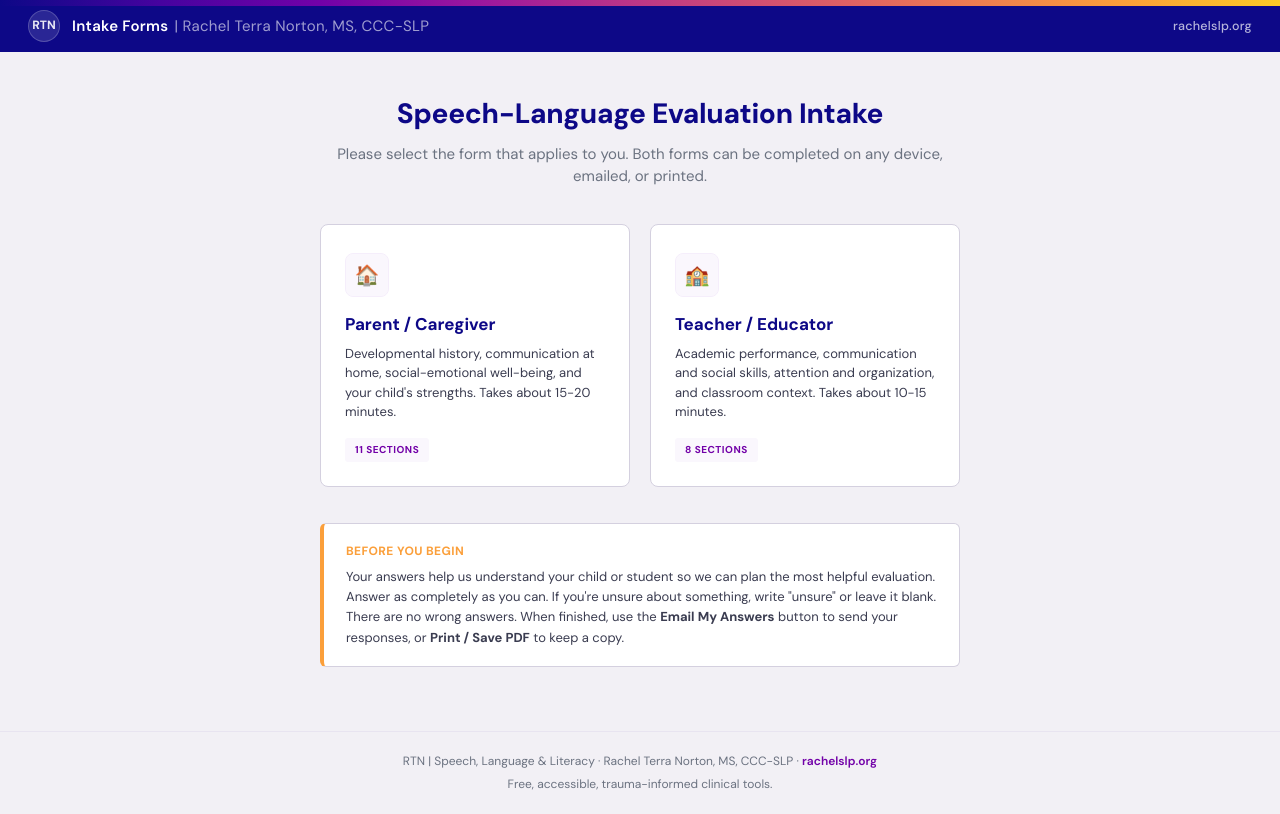
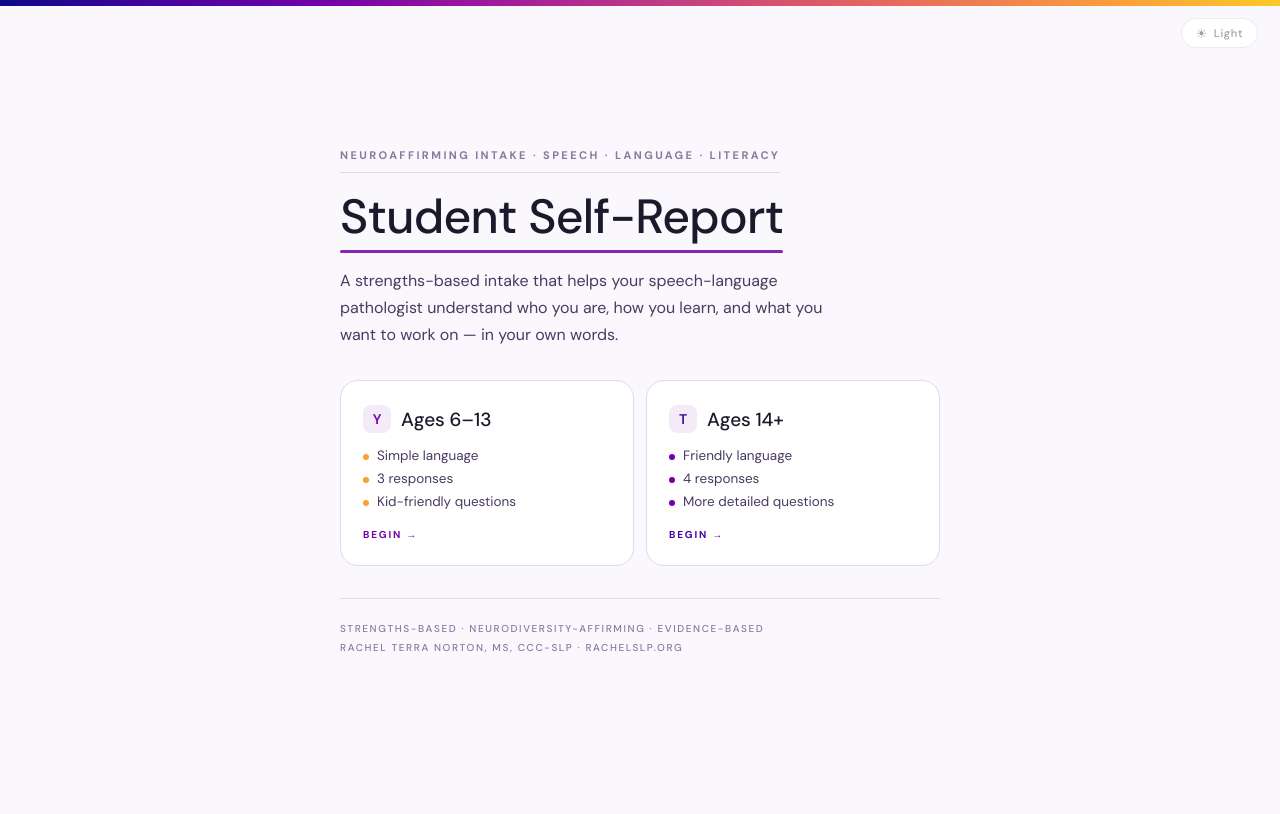
Before and after one commit to traumainformedslp-rachel/rtn-digital-intake, a React (Vite) app: page / in a window 1280 px wide. Built offline with nearby package versions, Linux system fonts and the light colour scheme.

Commit message:
Add files via upload

```diff
--- a/index.html
+++ b/index.html
@@ -1,103 +1,17 @@
 <!DOCTYPE html>
 <html lang="en">
-<head>
-<meta charset="UTF-8">
-<meta name="viewport" content="width=device-width, initial-scale=1.0">
-<title>Intake Forms | Rachel Terra Norton, MS, CCC-SLP</title>
-<meta name="description" content="Trauma-informed, evidence-based intake forms for speech-language pathology evaluation. Parent/caregiver and teacher/educator versions.">
-<meta name="author" content="Rachel Terra Norton, MS, CCC-SLP">
-<meta property="og:title" content="SLP Intake Forms | RTN | Speech, Language & Literacy">
-<meta property="og:description" content="Trauma-informed intake forms for speech-language evaluation. Free, accessible, and evidence-based.">
-<meta property="og:type" content="website">
-<link rel="canonical" href="https://traumainformedslp-rachel.github.io/evaluation-intake/">
-<link href="https://fonts.googleapis.com/css2?family=DM+Sans:wght@400;500;600;700;800&display=swap" rel="stylesheet">
-<style>
-:root{
-  --bg:#f2f0f5;--surface:#ffffff;--surfaceAlt:#f8f5fa;--border:#d4d0df;--borderLight:#e8e4f0;
-  --text:#1a1a2a;--textMed:#3a3c50;--muted:#6b7280;
-  --teal:#7201a8;--tealDark:#46039f;--tealDeep:#0d0887;--tealLight:#f5eefb;--tealFaint:#faf7fd;
-  --navy:#46039f;--gold:#fb9f3a;--goldBg:#fff8ee;
-  --radius:6px
-}
-*{box-sizing:border-box;margin:0;padding:0}
-body{font-family:'DM Sans',system-ui,sans-serif;background:var(--bg);color:var(--text);font-size:15px;line-height:1.6;min-height:100vh;display:flex;flex-direction:column}
-
-header{background:var(--tealDeep);padding:0 28px;display:flex;align-items:center;height:52px;gap:18px}
-.hdr-brand{display:flex;align-items:center;gap:12px}
-.hdr-logo{width:32px;height:32px;border-radius:50%;background:rgba(255,255,255,.12);border:1.5px solid rgba(255,255,255,.2);display:flex;align-items:center;justify-content:center;font-weight:700;font-size:12px;color:rgba(255,255,255,.9);flex-shrink:0}
-header h1{font-size:15px;font-weight:600;color:#fff;letter-spacing:.02em}
-header h1 span{font-weight:400;opacity:.6;margin-left:2px}
-.hdr-link{margin-left:auto;font-size:12.5px;color:rgba(255,255,255,.7);text-decoration:none;font-weight:500;letter-spacing:.02em;transition:color .15s}
-.hdr-link:hover{color:#fff}
-
-main{flex:1;display:flex;align-items:center;justify-content:center;padding:40px 20px}
-.landing{max-width:640px;width:100%;text-align:center}
-.landing h2{font-size:28px;font-weight:800;color:var(--tealDeep);letter-spacing:-.3px;margin-bottom:6px}
-.landing p.sub{font-size:15px;color:var(--muted);margin-bottom:36px;line-height:1.5}
-
-.cards{display:grid;grid-template-columns:1fr 1fr;gap:20px;margin-bottom:36px}
-.card{background:var(--surface);border:1.5px solid var(--border);border-radius:8px;padding:28px 24px 24px;text-align:left;text-decoration:none;color:var(--text);transition:all .2s;position:relative;overflow:hidden}
-.card:hover{border-color:var(--teal);box-shadow:0 4px 20px rgba(26,122,122,.12);transform:translateY(-2px)}
-.card::before{content:'';position:absolute;top:0;left:0;right:0;height:3px;background:var(--teal);opacity:0;transition:opacity .2s}
-.card:hover::before{opacity:1}
-.card-icon{width:44px;height:44px;border-radius:8px;background:var(--tealFaint);border:1.5px solid var(--tealLight);display:flex;align-items:center;justify-content:center;font-size:20px;margin-bottom:14px}
-.card h3{font-size:17px;font-weight:700;color:var(--tealDeep);margin-bottom:6px}
-.card p{font-size:13px;color:var(--textMed);line-height:1.5;margin-bottom:14px}
-.card .tag{font-size:10px;font-weight:700;text-transform:uppercase;letter-spacing:.5px;color:var(--teal);background:var(--tealFaint);padding:4px 10px;border-radius:3px;display:inline-block}
-
-.info{background:var(--surface);border:1px solid var(--border);border-radius:var(--radius);padding:18px 22px;text-align:left;margin-bottom:24px;border-left:4px solid var(--gold)}
-.info h4{font-size:12px;font-weight:700;color:var(--gold);text-transform:uppercase;letter-spacing:.4px;margin-bottom:6px}
-.info p{font-size:13px;color:var(--textMed);line-height:1.55}
-
-footer{text-align:center;padding:20px;font-size:12px;color:var(--muted);border-top:1px solid var(--borderLight)}
-footer a{color:var(--teal);text-decoration:none;font-weight:600}
-footer a:hover{text-decoration:underline}
-
-@media(max-width:600px){
-  .cards{grid-template-columns:1fr}
-  .landing h2{font-size:22px}
-  header{padding:0 14px}
-  main{padding:28px 16px}
-}
-@media print{header,footer{display:none}main{padding:20px}}
-</style>
-</head>
-<body>
-<div class="rainbow-bar" aria-hidden="true" style="height:6px;width:100%;background:linear-gradient(90deg,#0d0887,#46039f,#7201a8,#9c179e,#bd3786,#d8576b,#ed7953,#fb9f3a,#fdca26);position:fixed;top:0;left:0;right:0;z-index:9999;"></div>
-<header>
-  <div class="hdr-brand">
-    <div class="hdr-logo">RTN</div>
-    <h1>Intake Forms <span>| Rachel Terra Norton, MS, CCC-SLP</span></h1>
-  </div>
-  <a class="hdr-link" href="https://www.rachelslp.org">rachelslp.org</a>
-</header>
-<main>
-<div class="landing">
-  <h2>Speech-Language Evaluation Intake</h2>
-  <p class="sub">Please select the form that applies to you. Both forms can be completed on any device, emailed, or printed.</p>
-  <div class="cards">
-    <a class="card" href="parent.html">
-      <div class="card-icon">&#x1F3E0;</div>
-      <h3>Parent / Caregiver</h3>
-      <p>Developmental history, communication at home, social-emotional well-being, and your child's strengths. Takes about 15-20 minutes.</p>
-      <span class="tag">11 sections</span>
-    </a>
-    <a class="card" href="teacher.html">
-      <div class="card-icon">&#x1F3EB;</div>
-      <h3>Teacher / Educator</h3>
-      <p>Academic performance, communication and social skills, attention and organization, and classroom context. Takes about 10-15 minutes.</p>
-      <span class="tag">8 sections</span>
-    </a>
-  </div>
-  <div class="info">
-    <h4>Before you begin</h4>
-    <p>Your answers help us understand your child or student so we can plan the most helpful evaluation. Answer as completely as you can. If you're unsure about something, write "unsure" or leave it blank. There are no wrong answers. When finished, use the <b>Email My Answers</b> button to send your responses, or <b>Print / Save PDF</b> to keep a copy.</p>
-  </div>
-</div>
-</main>
-<footer>
-  <p>RTN | Speech, Language &amp; Literacy &middot; Rachel Terra Norton, MS, CCC-SLP &middot; <a href="https://www.rachelslp.org">rachelslp.org</a></p>
-  <p style="margin-top:4px">Free, accessible, trauma-informed clinical tools.</p>
-</footer>
-</body>
+  <head>
+    <meta charset="UTF-8" />
+    <meta name="viewport" content="width=device-width, initial-scale=1.0" />
+    <title>RTN Student Self-Report Intake</title>
+    <meta name="description" content="Interactive student self-report intake form for SLPs and reading specialists. Neurodiversity-affirming, strengths-based, evidence-informed." />
+    <link rel="preconnect" href="https://fonts.googleapis.com" />
+    <link rel="preconnect" href="https://fonts.gstatic.com" crossorigin />
+    <link href="https://fonts.googleapis.com/css2?family=DM+Sans:opsz,wght@9..40,300;9..40,400;9..40,500;9..40,600;9..40,700&display=swap" rel="stylesheet" />
+  </head>
+  <body>
+    <div class="rainbow-bar" aria-hidden="true" style="height:6px;width:100%;background:linear-gradient(90deg,#0d0887,#46039f,#7201a8,#9c179e,#bd3786,#d8576b,#ed7953,#fb9f3a,#fdca26);position:fixed;top:0;left:0;right:0;z-index:9999;"></div>
+    <div id="root"></div>
+    <script type="module" src="./src/main.jsx"></script>
+  </body>
 </html>
--- a/src/App.jsx
+++ b/src/App.jsx
@@ -2,43 +2,42 @@ import { useState, createContext, useContext } from "react";
 
 // ───────────── THEME — RTN Eval Intake design system ─────────────
 
-const GRADIENT = "linear-gradient(90deg, #0e4a4a 0%, #1a7a7a 50%, #4db8b8 100%)";
-const RAINBOW  = "linear-gradient(90deg, #0e4a4a 0%, #1a7a7a 50%, #4db8b8 100%)";
+const PLASMA = "linear-gradient(90deg,#0d0887,#46039f,#7201a8,#9c179e,#bd3786,#d8576b,#ed7953,#fb9f3a,#fdca26)";
 
 const themes = {
   dark: {
-    bg: "#0e2424", card: "#163434", border: "#1f4040", inputBg: "#0e2424",
-    text: "#e6efef", textMuted: "#8eaeae", textDim: "#5c7d7d", textSub: "#c0d4d4",
-    accent: "#4db8b8", checkColor: "#4db8b8", checkBg: "#1a4d4d",
-    welcomeBg: "#163434", welcomeBorder: "#1f4040",
-    rowBg: "#0e2424", rowBgSel: "#1a4d4d",
-    btnBorder: "#1f4040", btnBg: "#163434",
-    footerBg: "#163434", stickyBg: "rgba(14,36,36,0.92)",
-    printBtnBg: "#e6efef", printBtnColor: "#0e2424",
-    gradient: GRADIENT, rainbow: RAINBOW,
+    bg: "#0e0612", card: "#1a1028", border: "#2e2048", inputBg: "#0e0612",
+    text: "#f0e8f8", textMuted: "#b8a0d4", textDim: "#7a5ca0", textSub: "#b8a0d4",
+    accent: "#fb9f3a", checkColor: "#fb9f3a", checkBg: "#2e2048",
+    welcomeBg: "#1a1028", welcomeBorder: "#2e2048",
+    rowBg: "#0e0612", rowBgSel: "#2e2048",
+    btnBorder: "#2e2048", btnBg: "#1a1028",
+    footerBg: "#1a1028", stickyBg: "rgba(14,6,18,0.92)",
+    printBtnBg: "#f0e8f8", printBtnColor: "#0e0612",
+    gradient: PLASMA, rainbow: PLASMA,
   },
   light: {
-    bg: "#f0f4f4", card: "#ffffff", border: "#d4dfdf", inputBg: "#f7fafa",
-    text: "#1c2d2d", textMuted: "#3d5555", textDim: "#7a9191", textSub: "#3d5555",
-    accent: "#1a7a7a", checkColor: "#1a7a7a", checkBg: "#e0f2f1",
-    welcomeBg: "#f0faf9", welcomeBorder: "#e0f2f1",
-    rowBg: "#f7fafa", rowBgSel: "#e0f2f1",
-    btnBorder: "#d4dfdf", btnBg: "#f7fafa",
-    footerBg: "#ffffff", stickyBg: "rgba(240,244,244,0.92)",
-    printBtnBg: "#0e4a4a", printBtnColor: "#f0f4f4",
-    gradient: GRADIENT, rainbow: RAINBOW,
+    bg: "#faf7fd", card: "#ffffff", border: "#e0d8f0", inputBg: "#ffffff",
+    text: "#1a1a2a", textMuted: "#4a3a60", textDim: "#8a78a0", textSub: "#4a3a60",
+    accent: "#7201a8", checkColor: "#7201a8", checkBg: "rgba(114,1,168,0.08)",
+    welcomeBg: "#ffffff", welcomeBorder: "#e0d8f0",
+    rowBg: "#ffffff", rowBgSel: "rgba(114,1,168,0.08)",
+    btnBorder: "#e0d8f0", btnBg: "#ffffff",
+    footerBg: "#ffffff", stickyBg: "rgba(255,255,255,0.92)",
+    printBtnBg: "#1a1a2a", printBtnColor: "#ffffff",
+    gradient: PLASMA, rainbow: PLASMA,
   },
 };
 
-// Section accents — drawn from the editorial-calm palette
+// Section accents — drawn from the Plasma palette
 const SECTION_COLORS = {
-  about:    { dark: "#a8c8e0", light: "#5a8aaa" },  // sky
-  strengths:{ dark: "#f6c89a", light: "#b87c4e" },  // peach
-  reading:  { dark: "#8dd4b0", light: "#4f9c74" },  // mint
-  feelings: { dark: "#c4abe2", light: "#7a5ea8" },  // lavender
-  learn:    { dark: "#a8c8e0", light: "#5a8aaa" },  // sky
-  interests:{ dark: "#f4b5c5", light: "#c47086" },  // pink
-  goals:    { dark: "#f5d98a", light: "#b89446" },  // yellow
+  about:    { dark: "#fb9f3a", light: "#46039f" },  // deep purple
+  strengths:{ dark: "#fdca26", light: "#9c179e" },  // magenta
+  reading:  { dark: "#ed7953", light: "#bd3786" },  // pink
+  feelings: { dark: "#d8576b", light: "#d8576b" },  // coral
+  learn:    { dark: "#fb9f3a", light: "#ed7953" },  // orange
+  interests:{ dark: "#fdca26", light: "#fb9f3a" },  // amber
+  goals:    { dark: "#fdca26", light: "#fdca26" },  // yellow
 };
 
 const ThemeCtx = createContext();
@@ -49,16 +48,16 @@ const useTheme = () => useContext(ThemeCtx);
 // Likert colors — pink → peach → sky → mint (no → little → mostly → yes)
 // `face` 1=frown · 2=slight frown · 3=neutral · 4=slight smile · 5=big smile
 const LIKERT_3 = [
-  { label: "Not Really", sub: "That's not me", color: "#c47086", selBg: "#2e1f24", lightSelBg: "#faeaee", value: 1, face: 1 },
-  { label: "Sometimes",  sub: "Kind of",       color: "#b87c4e", selBg: "#2a2418", lightSelBg: "#fbeede", value: 2, face: 3 },
-  { label: "Yes!",       sub: "That's me!",    color: "#4f9c74", selBg: "#1e2b22", lightSelBg: "#e8f6ed", value: 3, face: 5 },
+  { label: "Not Really", sub: "That's not me", color: "#46039f", selBg: "#2e1f24", lightSelBg: "#f5eefb", value: 1, face: 1 },
+  { label: "Sometimes",  sub: "Kind of",       color: "#bd3786", selBg: "#2a1828", lightSelBg: "#fbeef5", value: 2, face: 3 },
+  { label: "Yes!",       sub: "That's me!",    color: "#fb9f3a", selBg: "#2a2418", lightSelBg: "#fff5e6", value: 3, face: 5 },
 ];
 
 const LIKERT_4 = [
-  { label: "No",        sub: "Not me",     color: "#c47086", selBg: "#2e1f24", lightSelBg: "#faeaee", value: 1, face: 1 },
-  { label: "A Little",  sub: "Sometimes",  color: "#b87c4e", selBg: "#2a2418", lightSelBg: "#fbeede", value: 2, face: 2 },
-  { label: "Mostly",    sub: "Usually",    color: "#5a8aaa", selBg: "#1c2530", lightSelBg: "#e8f0f7", value: 3, face: 4 },
-  { label: "Yes!",      sub: "Totally",    color: "#4f9c74", selBg: "#1e2b22", lightSelBg: "#e8f6ed", value: 4, face: 5 },
+  { label: "No",        sub: "Not me",     color: "#46039f", selBg: "#2e1f24", lightSelBg: "#f5eefb", value: 1, face: 1 },
+  { label: "A Little",  sub: "Sometimes",  color: "#9c179e", selBg: "#2a1828", lightSelBg: "#f8eef8", value: 2, face: 2 },
+  { label: "Mostly",    sub: "Usually",    color: "#ed7953", selBg: "#2a2018", lightSelBg: "#fef0e8", value: 3, face: 4 },
+  { label: "Yes!",      sub: "Totally",    color: "#fb9f3a", selBg: "#2a2418", lightSelBg: "#fff5e6", value: 4, face: 5 },
 ];
 
 const STRENGTHS_YOUNG = [
@@ -338,16 +337,16 @@ const Q = ({ text }) => {
 const ThemeToggle = ({ dark, toggle }) => (
   <button onClick={toggle} aria-label={dark ? "Switch to light mode" : "Switch to dark mode"} style={{
     padding: "7px 14px", borderRadius: 100,
-    border: `1px solid ${dark ? "#34302c" : "#e6dfd5"}`,
-    background: dark ? "#232020" : "#ffffff",
-    color: dark ? "#82796f" : "#847d75",
+    border: `1px solid ${dark ? "#2e2048" : "#ebebeb"}`,
+    background: dark ? "#1a1028" : "#ffffff",
+    color: dark ? "#7a5ca0" : "#9aa0a8",
     fontFamily: "'DM Sans', sans-serif", fontSize: 11, fontWeight: 500,
     letterSpacing: "0.06em", cursor: "pointer",
     display: "inline-flex", alignItems: "center", gap: 6,
     transition: "border-color 0.2s ease, color 0.2s ease",
   }}
-  onMouseEnter={(e) => { e.currentTarget.style.color = dark ? "#ece5d9" : "#2a2724"; e.currentTarget.style.borderColor = dark ? "#82796f" : "#847d75"; }}
-  onMouseLeave={(e) => { e.currentTarget.style.color = dark ? "#82796f" : "#847d75"; e.currentTarget.style.borderColor = dark ? "#34302c" : "#e6dfd5"; }}
+  onMouseEnter={(e) => { e.currentTarget.style.color = dark ? "#e0edec" : "#0f1419"; e.currentTarget.style.borderColor = dark ? "#7a5ca0" : "#9aa0a8"; }}
+  onMouseLeave={(e) => { e.currentTarget.style.color = dark ? "#7a5ca0" : "#9aa0a8"; e.currentTarget.style.borderColor = dark ? "#2e2048" : "#ebebeb"; }}
   >
     <span style={{ fontSize: 13, lineHeight: 1 }}>{dark ? "☾" : "☀"}</span>
     {dark ? "Dark" : "Light"}
@@ -406,13 +405,11 @@ export default function App() {
       -webkit-font-smoothing: antialiased;
     }
     input:focus, textarea:focus { outline: none; }
-    :focus-visible { outline: 2px solid #1a7a7a !important; outline-offset: 3px; border-radius: 2px; }
-    ::selection { background: ${dark ? '#1a4d4d' : '#e0f2f1'}; color: ${t.text}; }
+    :focus-visible { outline: 2px solid #7201a8 !important; outline-offset: 3px; border-radius: 2px; }
+    ::selection { background: ${dark ? '#2e2048' : 'rgba(114,1,168,0.15)'}; color: ${t.text}; }
 
     .rtn-rainbow-strip {
-      height: 6px;
-      background: linear-gradient(90deg, #0e4a4a 0%, #1a7a7a 50%, #4db8b8 100%);
-      position: fixed; top: 0; left: 0; right: 0; z-index: 1000;
+      display: none;
     }
 
     @media print {
@@ -446,7 +443,7 @@ export default function App() {
 
           <h1 style={{ fontFamily: "'DM Sans', system-ui, sans-serif", fontSize: "clamp(34px, 5.5vw, 48px)", fontWeight: 500, letterSpacing: "-0.015em", lineHeight: 1.08, color: t.text, marginBottom: 14, position: "relative", display: "inline-block", paddingBottom: 10 }}>
             Student Self-Report
-            <span style={{ position: "absolute", left: 0, right: 0, bottom: 0, height: 3, borderRadius: 2, background: "linear-gradient(90deg, #0e4a4a 0%, #1a7a7a 50%, #4db8b8 100%)", opacity: 0.85 }} />
+            <span style={{ position: "absolute", left: 0, right: 0, bottom: 0, height: 3, borderRadius: 2, background: "#7201a8", opacity: 0.85 }} />
           </h1>
 
           <p style={{ fontSize: 16, color: t.textSub, lineHeight: 1.7, marginBottom: 32, maxWidth: 520 }}>
@@ -458,8 +455,8 @@ export default function App() {
           {/* Mode selection cards — editorial calm card style */}
           <div style={{ display: "grid", gridTemplateColumns: "repeat(auto-fit, minmax(240px, 1fr))", gap: 12, marginBottom: 32 }}>
             {[
-              ["young", "Ages 6–13", "#5a8aaa", "#a8c8e0", "#e8f0f7", "Simple language", "3 responses", "Kid-friendly questions"],
-              ["older", "Ages 14+", "#7a5ea8", "#b8a0d8", "#efe8f6", "Friendly language", "4 responses", "More detailed questions"],
+              ["young", "Ages 6–13", "#7201a8", "#fb9f3a", "rgba(114,1,168,0.08)", "Simple language", "3 responses", "Kid-friendly questions"],
+              ["older", "Ages 14+", "#46039f", "#7201a8", "rgba(114,1,168,0.08)", "Friendly language", "4 responses", "More detailed questions"],
             ].map(([m, lbl, clrDeep, clrMid, clrSoft, l1, l2, l3]) => (
               <button key={m} onClick={() => setMode(m)} style={{
                 padding: "24px 22px",
@@ -507,7 +504,7 @@ export default function App() {
     it: y ? INTERESTS_YOUNG : INTERESTS_OLDER, go: y ? GOALS_YOUNG : GOALS_OLDER,
   };
 
-  const versionColor = y ? "#5a8aaa" : "#7a5ea8"; // sky-deep / lavender-deep
+  const versionColor = y ? "#7201a8" : "#46039f"; // teal / teal-deep
 
   return (
     <ThemeCtx.Provider value={{ dark }}>
@@ -538,7 +535,7 @@ export default function App() {
           <div style={{ background: dark ? "#111" : t.welcomeBg, borderRadius: 14, padding: "16px 20px", marginBottom: 16, border: `1px solid ${dark ? "#1e1e1e" : t.welcomeBorder}` }}>
             <div style={{ fontSize: 14, color: t.textSub, lineHeight: 1.6 }}>
               {y ? <><strong style={{ color: "#e89b2d" }}>Hi there! 👋</strong> This is all about <strong style={{ color: t.text }}>YOU</strong> — what you like, what you're good at, and how you feel about school. There are no right or wrong answers! You can skip anything. A grown-up can help you if you need it.</> :
-                <><strong style={{ color: "#9b59b6" }}>Hey! 👋</strong> This is all about <strong style={{ color: t.text }}>you</strong> — your strengths, how you learn, and what support works best. There are no right or wrong answers. Be honest — it helps us help you. Skip anything you don't want to answer. Someone can read the questions to you if that helps.</>}
+                <><strong style={{ color: "#7201a8" }}>Hey! 👋</strong> This is all about <strong style={{ color: t.text }}>you</strong> — your strengths, how you learn, and what support works best. There are no right or wrong answers. Be honest — it helps us help you. Skip anything you don't want to answer. Someone can read the questions to you if that helps.</>}
             </div>
           </div>
 
@@ -631,7 +628,7 @@ export default function App() {
             <div style={{ flex: 2 }}><Q text="Your Name (optional)" /><Inp value={form.signName} onChange={v => s("signName", v)} /></div>
             <div style={{ flex: 1 }}><Q text="Date" /><Inp value={form.signDate} onChange={v => s("signDate", v)} /></div>
           </div>
-          <div style={{ textAlign: "center", marginTop: 24, color: t.textDim, fontSize: 11, fontFamily: "'DM Sans', system-ui, sans-serif" }}>RTN Communication & Literacy • Rachel Norton, MS, CCC-SLP • rachelslp.org<br />Strengths-Based • Neurodiversity-Affirming • Evidence-Based</div>
+          <div style={{ textAlign: "center", marginTop: 24, color: t.textDim, fontSize: 11, fontFamily: "'DM Sans', system-ui, sans-serif" }}>RTN | Speech, Language & Literacy • Rachel Norton, MS, CCC-SLP • rachelslp.org<br />Strengths-Based • Neurodiversity-Affirming • Evidence-Based</div>
         </div>
 
         {/* Bottom bar */}
```
